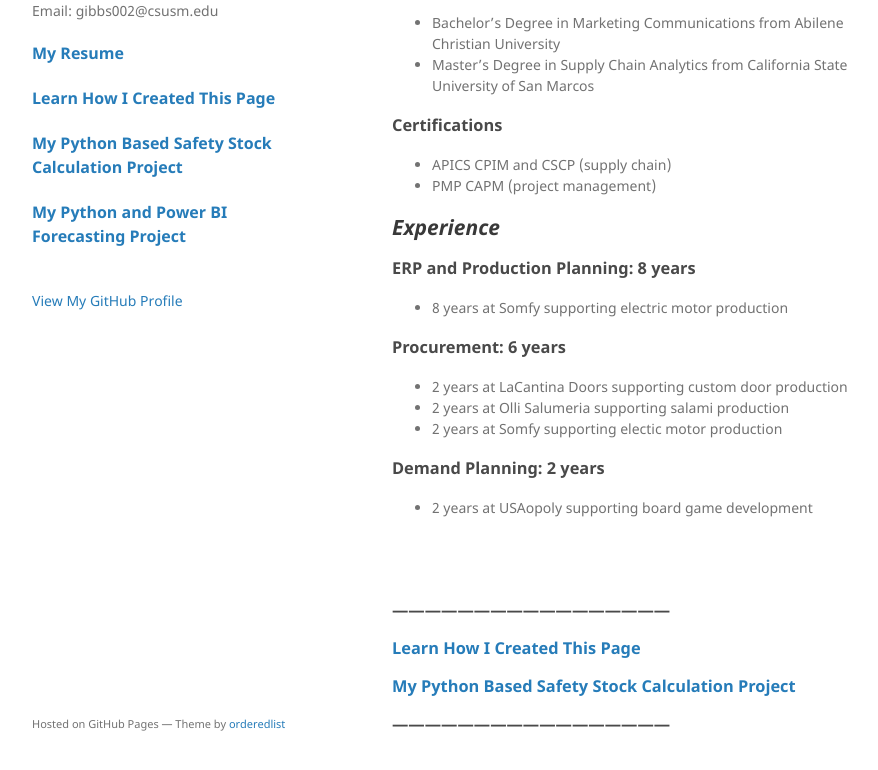
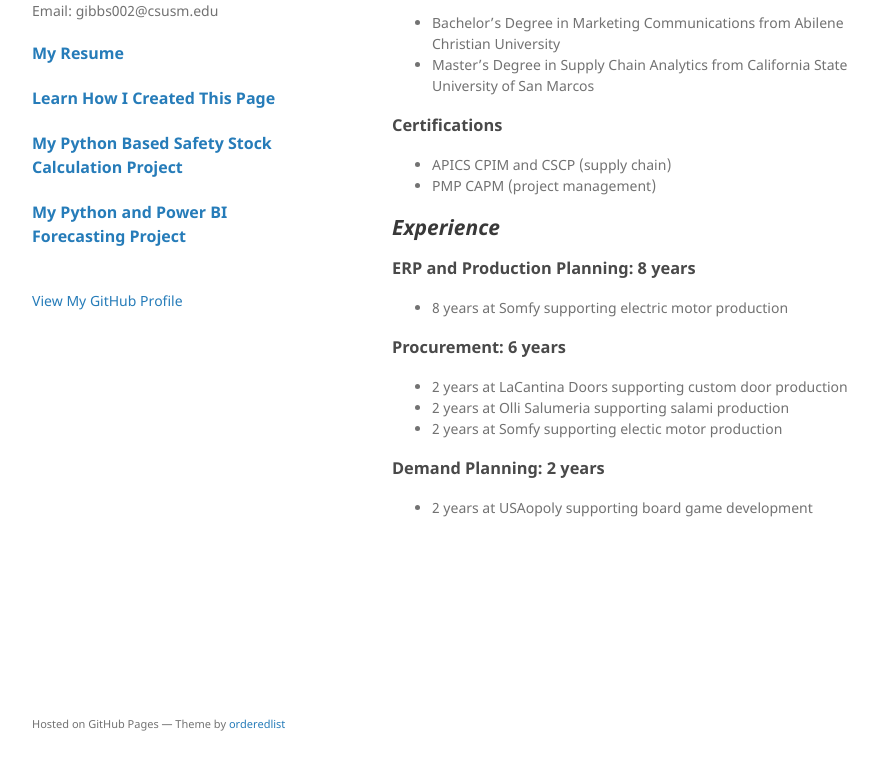
Before and after one commit to davidagibbs/davidagibbs.github.io, a Jekyll site: the page built from index.md, in a window 1280 px wide and 1140 px high. Shown: the part 337-1107 px from the top of the window, without its empty margins (178-1056 px from the left). Built offline with Jekyll 4.4.1, drawn with Linux system fonts in a browser that asks for light colours; our own code applies the rules of GitHub Pages for plain Markdown files.

Commit message:
Update index.md

```diff
--- a/index.md
+++ b/index.md
@@ -32,10 +32,3 @@ I am an experienced buyer, production planner, demand planner, and ERP systems l
 <br>
 <br>
 <br>
-
-### ---------------------------------------------------
-
-### [Learn How I Created This Page](subpage_1/index.md#creating-a-personal-portfolio-website)
-
-### [My Python Based Safety Stock Calculation Project](subpage_2/index.md#creating-a-personal-portfolio-website)
-### ---------------------------------------------------
```
